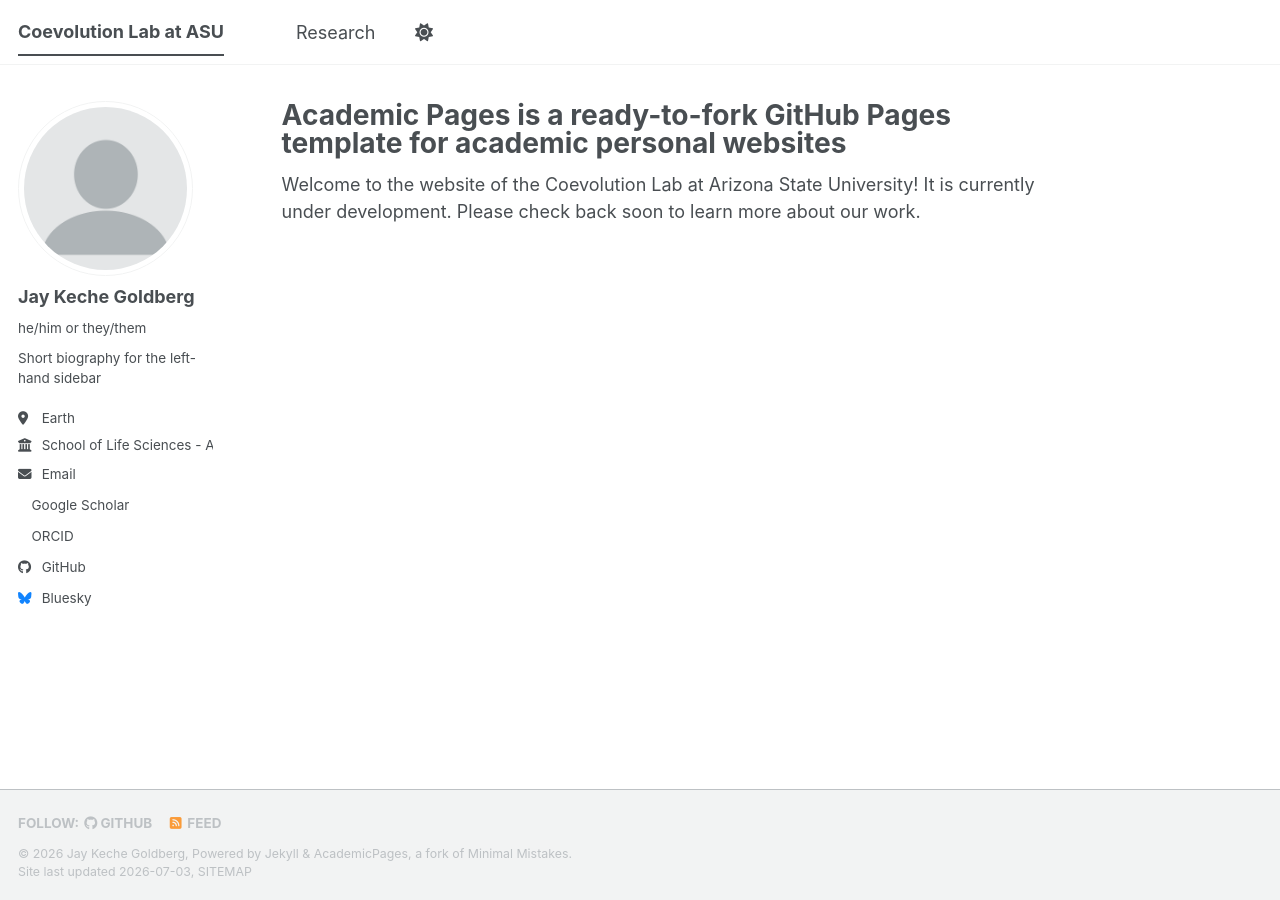
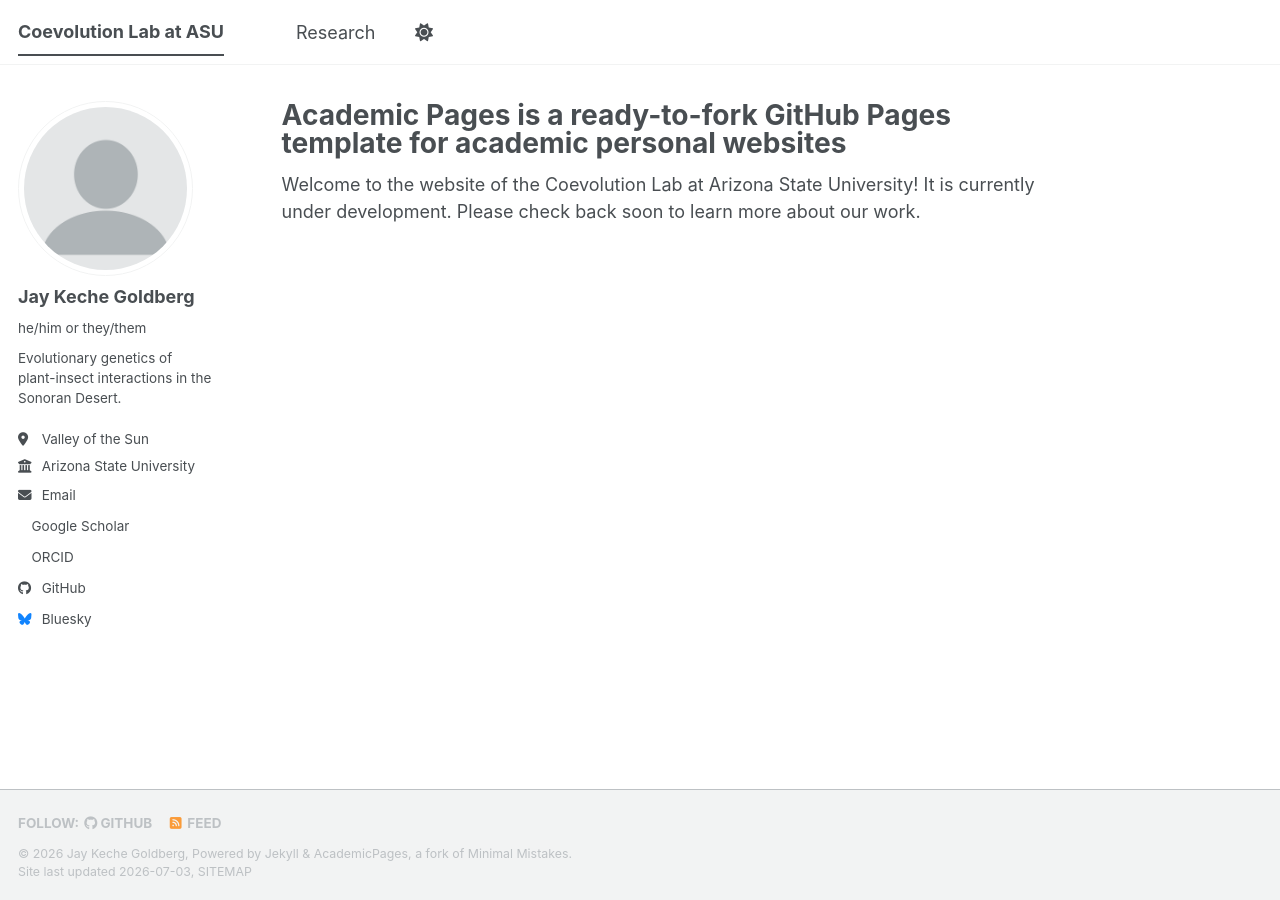
Before and after one commit to caterpillar-coevolution/jaykgoldberg.github.io, a Jekyll site: the page built from _pages/about.md, in a window 1280 px wide. Built offline with Jekyll 4.4.1, drawn with Linux system fonts in a browser that asks for light colours; a style sheet for code colours, icons or effects is not loaded.

Commit message:
Revise biographic details and GitHub username
Updated biographic information including bio, location, and employer. Changed GitHub username.

```diff
--- a/_config.yml
+++ b/_config.yml
@@ -26,9 +26,9 @@ author:
   avatar           : "profile.png"
   name             : "Jay Keche Goldberg"
   pronouns         : "he/him or they/them"
-  bio              : "Short biography for the left-hand sidebar"
-  location         : "Earth"
-  employer         : "School of Life Sciences - Arizona State University"
+  bio              : "Evolutionary genetics of plant-insect interactions in the Sonoran Desert."
+  location         : "Valley of the Sun"
+  employer         : "Arizona State University"
   uri              : # URL
   email            : "jay.goldberg@asu.edu"
 
@@ -51,7 +51,7 @@ author:
   bitbucket        : # Username - Update with your username on the site
   codepen          : # Username
   dribbble         : # Username
-  github           : "academicpages"
+  github           : "caterpillar-coevolution"
   kaggle           : # Username
   stackoverflow    : # User number or user number and name (i.e., use "1" or "1/jeff-atwood")
 
```
